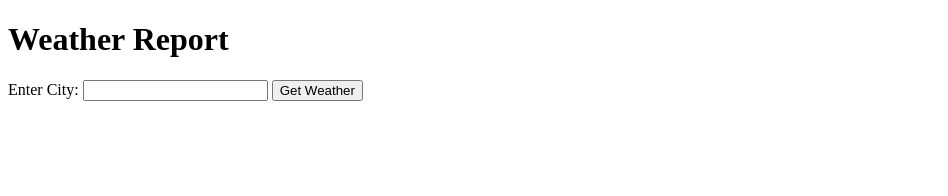
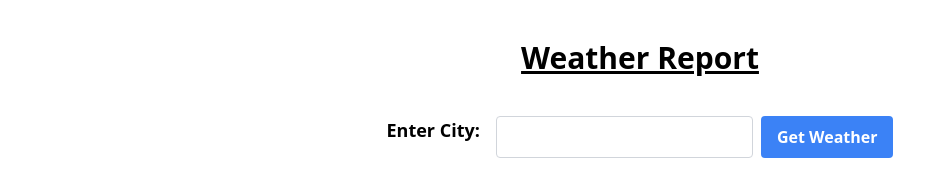
Before and after one commit to Binodprasadjoshi/javascript-learnings, a plain HTML site: page weather/weather_report.html in a window 1280 px wide. Shown: the whole page, without its empty margins (0-948 px from the left). Drawn offline with nearby package versions, Linux system fonts and the light colour scheme.

Commit message:
style added to weather

```diff
--- a/weather/weather_report.html
+++ b/weather/weather_report.html
@@ -4,19 +4,24 @@
 <head>
   <title>Weather Report</title>
   <meta name="viewport" content="width=device-width, initial-scale=1.0">
-  <link href="./output.css" rel="stylesheet">
+  <script src="https://cdn.tailwindcss.com"></script>
 </head>
 
 <body>
-  <h1>Weather Report</h1>
-    <form id="weatherForm">
-      <label for="city">Enter City:</label>
-      <input type="text" id="city" name="city">
-      <button type="submit">Get Weather</button>
+  <div class="flex justify-center align-middle h-screen flex-col">
+    <h1 class="text-3xl font-bold underline flex justify-center align-middle p-10">Weather Report</h1>
+    <form id="weatherForm" class="flex justify-center">
+      <label for="city" class="mr-2 font-bold text-lg align-middle">Enter City:</label>
+      <input type="text" id="city" name="city" class="border border-gray-300 rounded px-3 py-2 ml-2">
+      <button type="submit" class="bg-blue-500 text-white font-bold py-2 px-4 rounded ml-2">Get Weather</button>
     </form>
+    <div class="h-full flex justify-center ">
+    <div id="weatherInfo" class="flex flex-col justify-top m-10"></div>
+    </div>
+  </div>
 
-  <div id="weatherInfo"></div>
-  <script src="../weather_report.js"></script>
+
+  <script src="weather_report.js"></script>
 </body>
 
 </html>
```
Also changed, not shown: weather/weather_repport.css (deleted).
